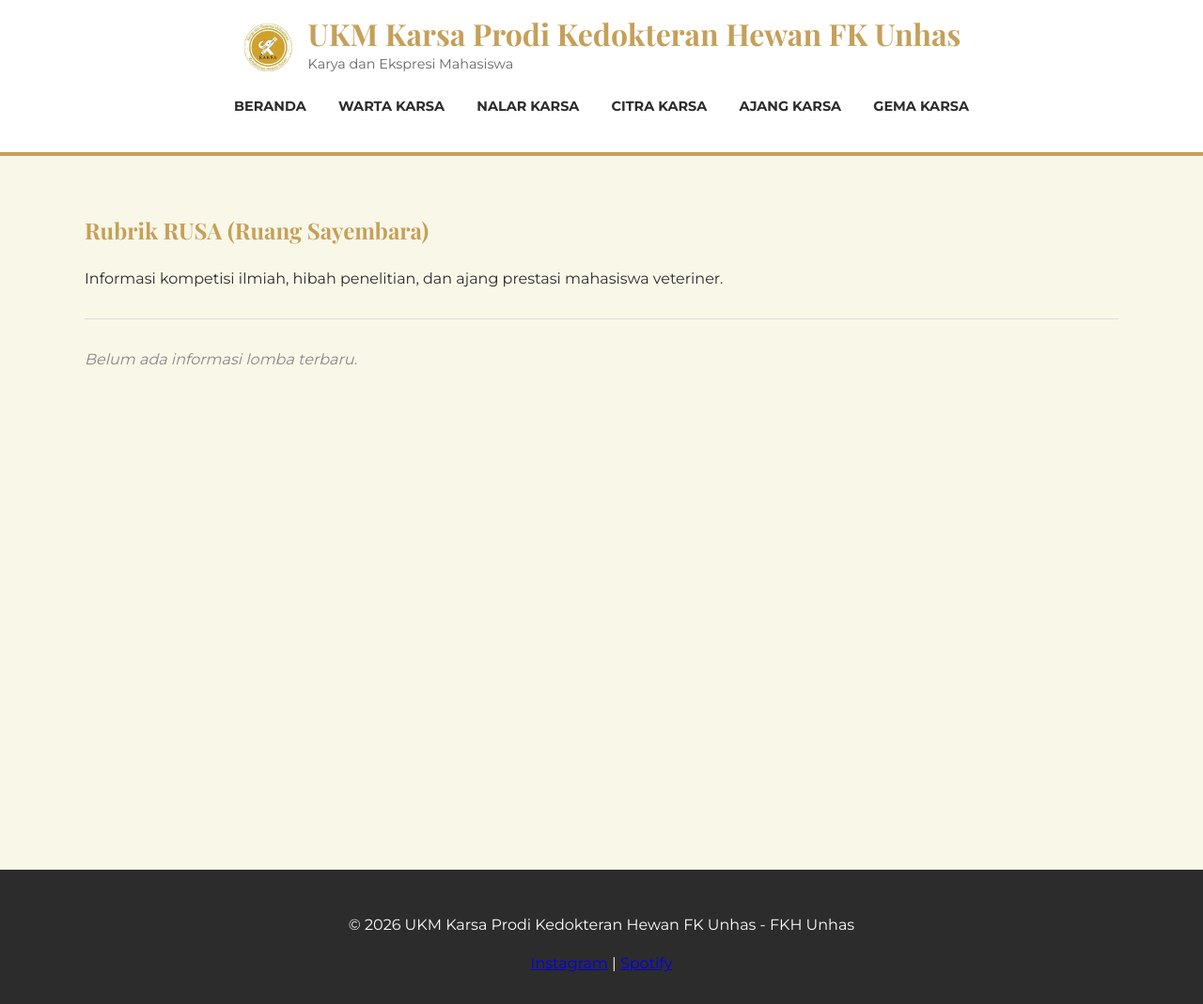
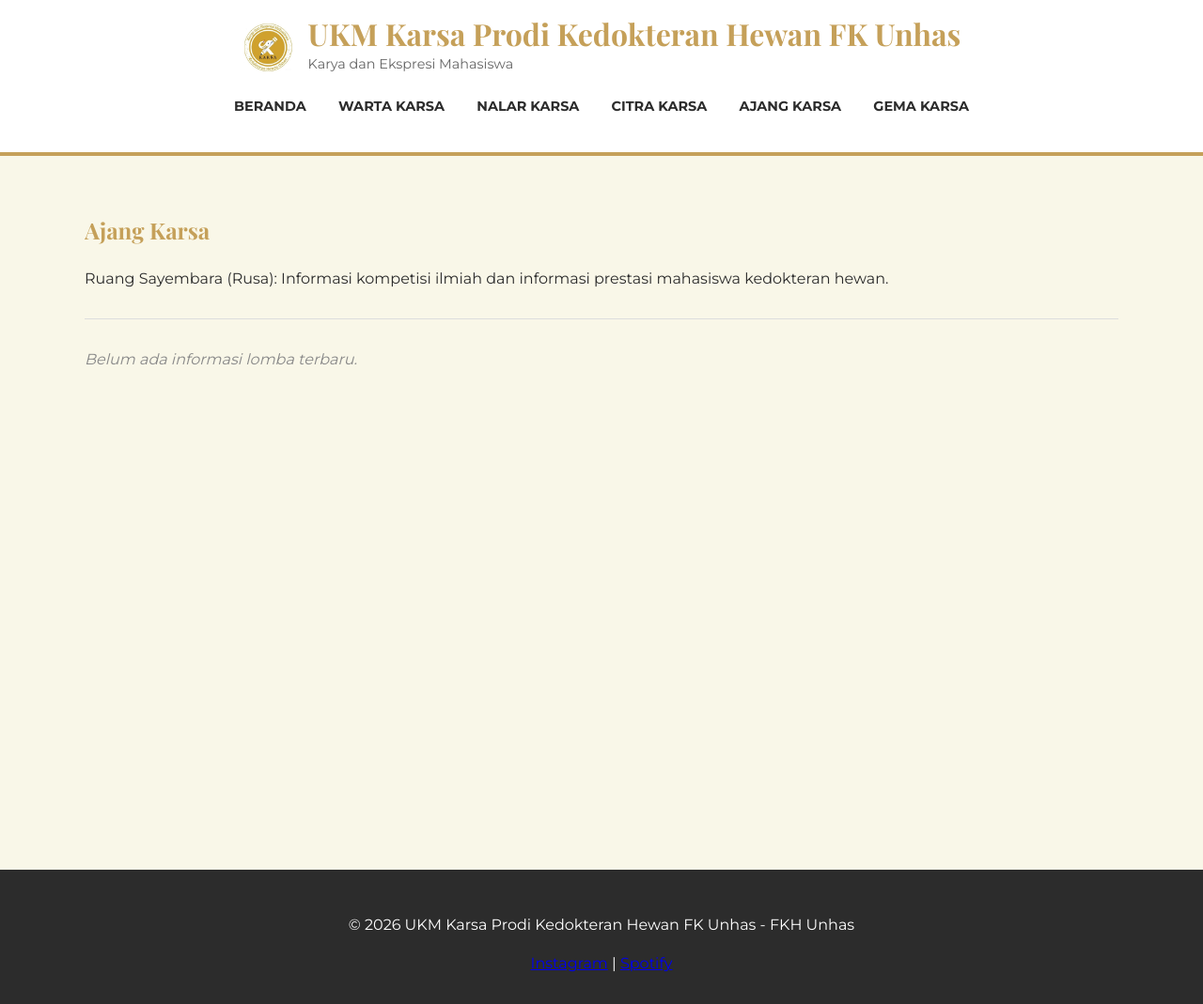
Before and after one commit to rianhs/ukm-karsa, a Jekyll site: the page built from category/ajang-karsa.md, in a window 1280 px wide. Shown: the whole page at 94% size. Built offline with Jekyll 4.4.1, drawn with Linux system fonts in a browser that asks for light colours.

Commit message:
Revise title and content for Ajang Karsa section
Updated section title and description for Ajang Karsa.

```diff
--- a/category/ajang-karsa.md
+++ b/category/ajang-karsa.md
@@ -3,8 +3,8 @@ layout: default
 title: "Ajang Karsa"
 ---
 
-<h2 style="color: var(--gold); font-family: 'Playfair Display', serif;">Rubrik RUSA (Ruang Sayembara)</h2>
-<p>Informasi kompetisi ilmiah, hibah penelitian, dan ajang prestasi mahasiswa veteriner.</p>
+<h2 style="color: var(--gold); font-family: 'Playfair Display', serif;">Ajang Karsa</h2>
+<p>Ruang Sayembara (Rusa): Informasi kompetisi ilmiah dan informasi prestasi mahasiswa kedokteran hewan.</p>
 
 <hr style="margin: 30px 0; border: 0; border-top: 1px solid #ddd;">
 
```
